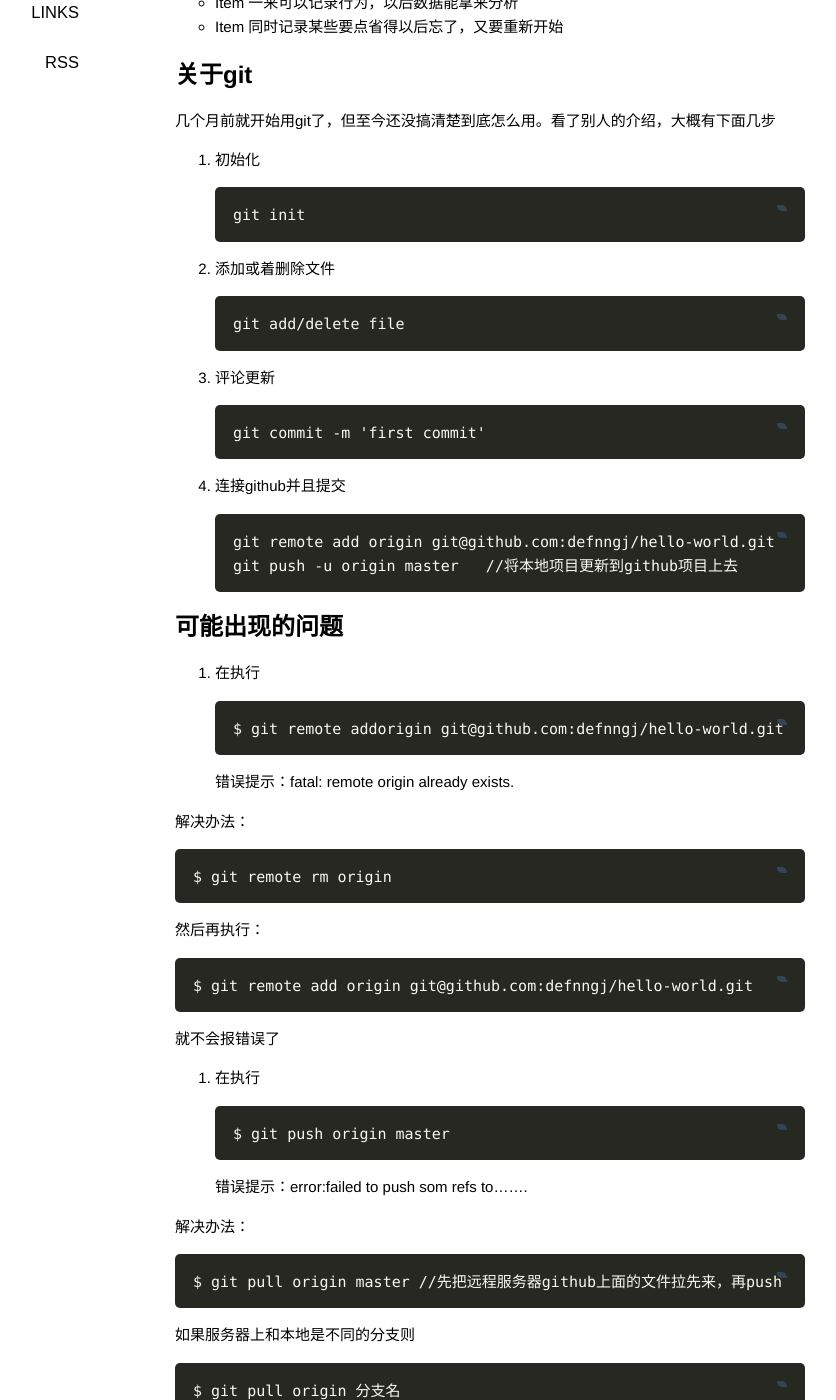
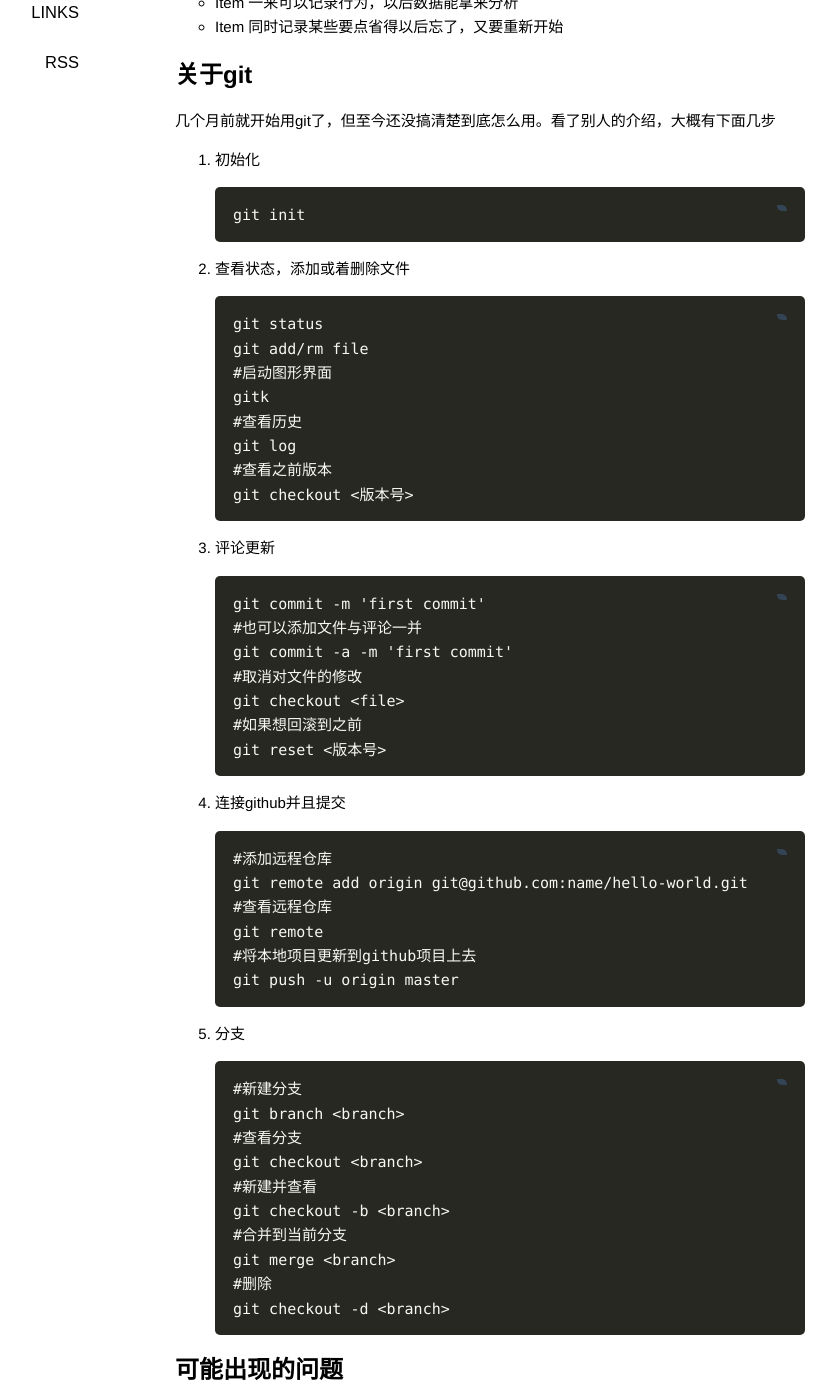
Before and after one commit to wumin722/wumin722.github.com, a Jekyll site: the page built from _posts/2013-03-07-hello.md, in a window 1280 px wide and 1400 px high, scrolled down 275 px. Shown: the whole window, without its empty margins (180-1016 px from the left). Built offline with Jekyll 4.4.1, drawn with Linux system fonts in a browser that asks for light colours; Markdown is read by kramdown in place of the engine named in the settings; comment, search, counter and statistics services are not loaded; some of the changed text lies outside the part shown.

Commit message:
edit post

````diff
--- a/_posts/2013-03-07-hello.md
+++ b/_posts/2013-03-07-hello.md
@@ -24,25 +24,59 @@ publish: true
 ```
 git init
 ```
-2. 添加或着删除文件
+
+2. 查看状态，添加或着删除文件
 ```
-git add/delete file
+git status
+git add/rm file
+#启动图形界面
+gitk
+#查看历史
+git log
+#查看之前版本
+git checkout <版本号>
 ```
+
 3. 评论更新
 ```
 git commit -m 'first commit'
+#也可以添加文件与评论一并
+git commit -a -m 'first commit'
+#取消对文件的修改
+git checkout <file>
+#如果想回滚到之前
+git reset <版本号>
 ```
+
 4. 连接github并且提交
 ```
-git remote add origin git@github.com:defnngj/hello-world.git   //连接远程github项目
-git push -u origin master   //将本地项目更新到github项目上去
+#添加远程仓库
+git remote add origin git@github.com:name/hello-world.git
+#查看远程仓库
+git remote
+#将本地项目更新到github项目上去
+git push -u origin master
+```
+
+5. 分支
+```
+#新建分支
+git branch <branch>
+#查看分支
+git checkout <branch>
+#新建并查看
+git checkout -b <branch>
+#合并到当前分支
+git merge <branch>
+#删除
+git checkout -d <branch>
 ```
 
 可能出现的问题
 -------------
 1. 在执行
 ```
-$ git remote addorigin git@github.com:defnngj/hello-world.git
+$ git remote add origin git@github.com:name/hello-world.git
 ```
 错误提示：fatal: remote origin already exists.
 
@@ -52,7 +86,7 @@ $ git remote rm origin
 ```
 然后再执行：
 ```
-$ git remote add origin git@github.com:defnngj/hello-world.git
+$ git remote add origin git@github.com:name/hello-world.git
 ```
 就不会报错误了
 
````
Also changed, not shown: _posts/2013-03-17-weekend.md (+7 -6 lines).
